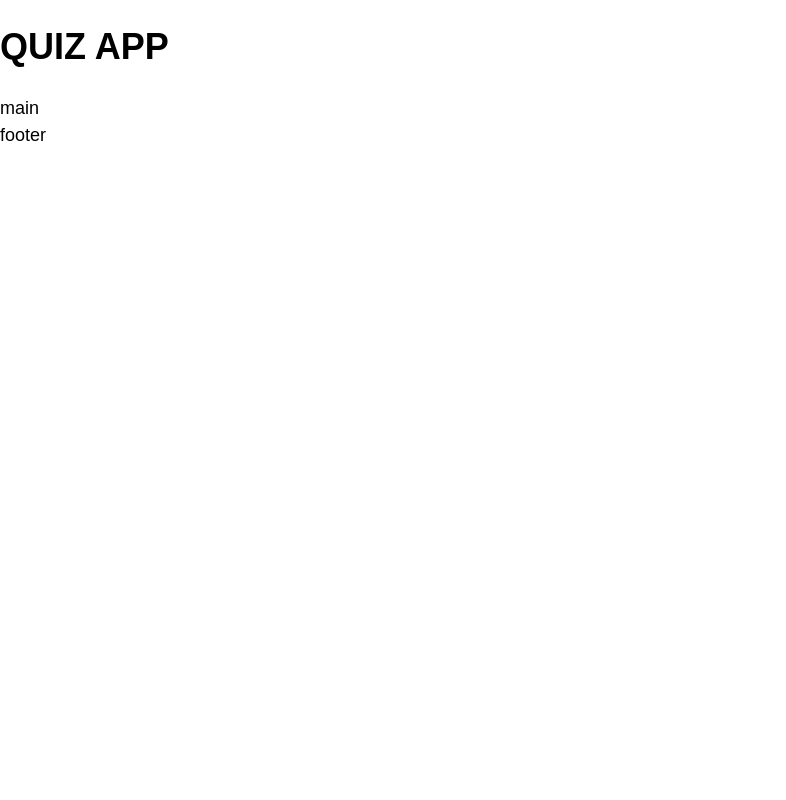
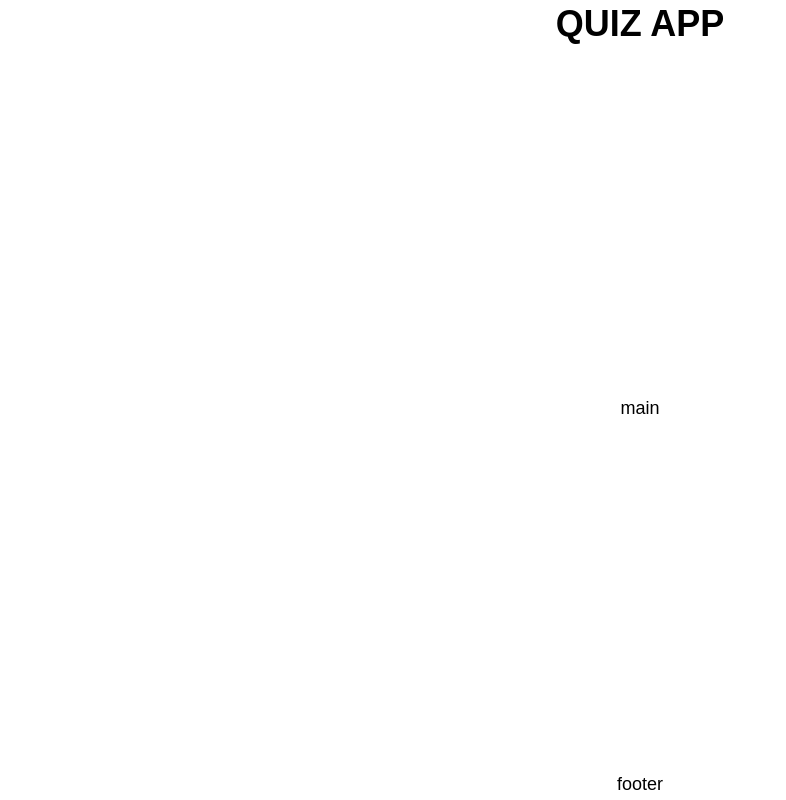
Before and after one commit to marwinburesch/quiz-app-js, a website: page index.html in a window 1280 px wide. Shown: the whole page, without its empty margins (0-786 px from the left). Drawn offline with Linux system fonts and the light colour scheme.

Commit message:
Add styling for basic grid layout

```diff
--- /dev/null
+++ b/styles/_app.css
@@ -0,0 +1,19 @@
+.layout-grid {
+  height: 100vh;
+  display: grid;
+  grid-template-rows: 3rem auto 2rem;
+  place-items: center;
+}
+
+header {
+  text-align: center;
+  grid-row: 1/2;
+}
+
+main {
+  grid-row: 2/3;
+}
+
+footer {
+  grid-row: 3/4;
+}
--- a/styles/index.css
+++ b/styles/index.css
@@ -1 +1,2 @@
 @import '_base.css';
+@import '_app.css';
```
